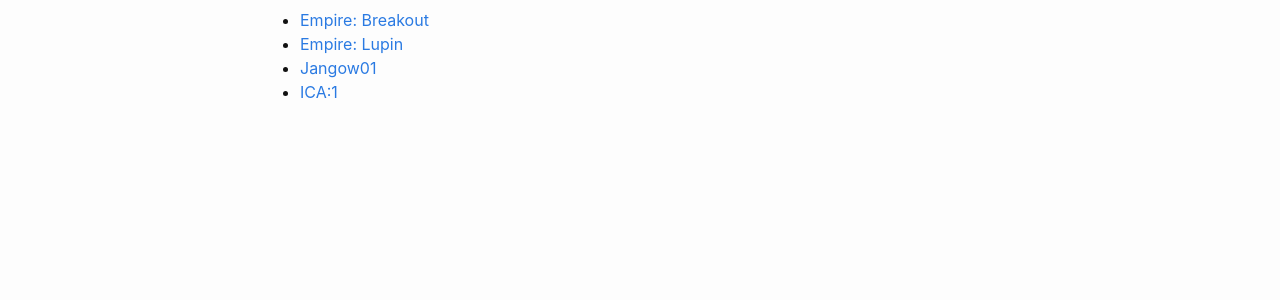
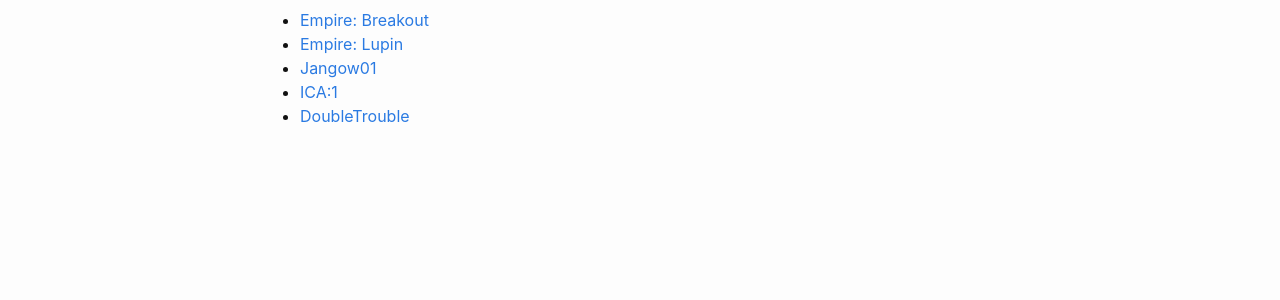
Before and after one commit to Firerey12/firerey12.github.io, a Jekyll site: the page built from vulnhub.md, in a window 1280 px wide. Shown: the part 303-603 px from the top of the page. Built offline with Jekyll 4.4.1, drawn with Linux system fonts in a browser that asks for light colours.

Commit message:
Update vulnhub.md

```diff
--- a/vulnhub.md
+++ b/vulnhub.md
@@ -11,3 +11,4 @@
 - [Empire: Lupin](./empire-lupin)
 - [Jangow01](./jangow01)
 - [ICA:1](./ica-1)
+- [DoubleTrouble](./double-trouble)
```
